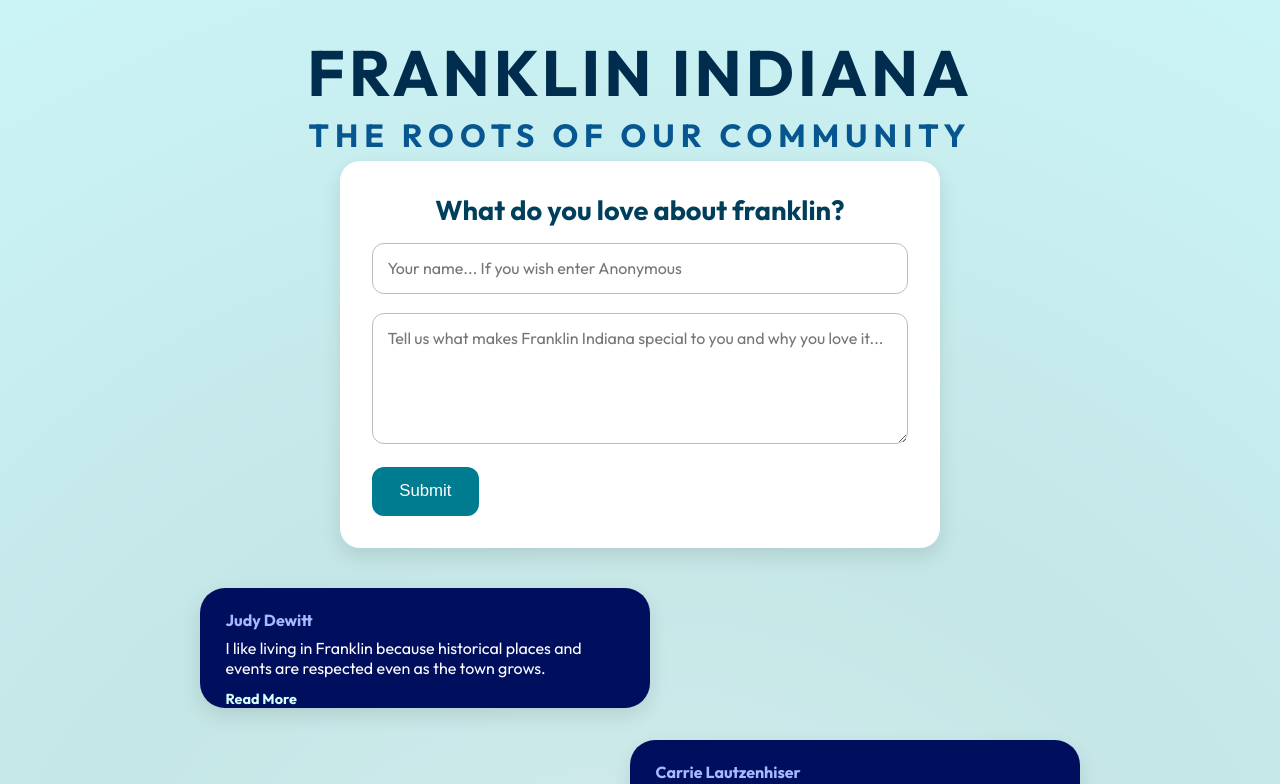
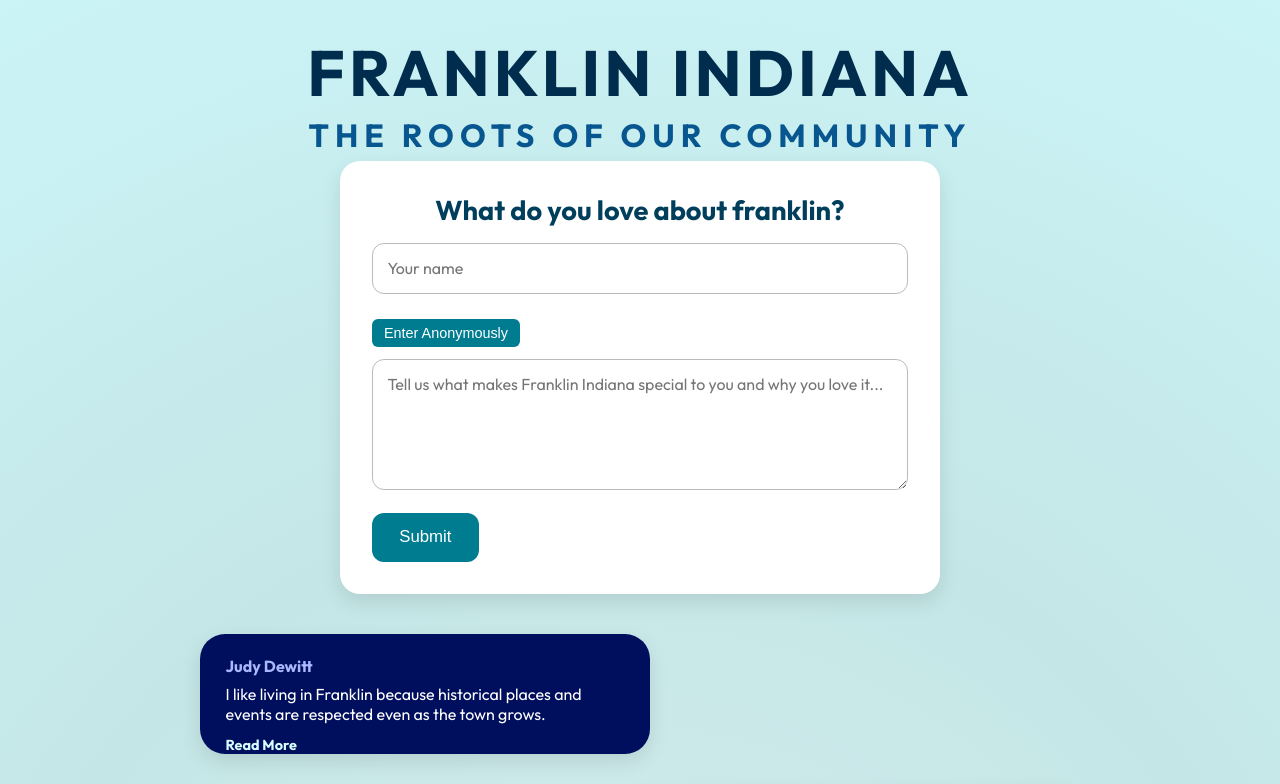
Before and after one commit to Legogym/life-in-franklin, a React (Vite) app: page / in a window 1280 px wide. Shown: the top 784 px of the page. Built offline with nearby package versions, Linux system fonts and the light colour scheme; no server answers; the database is empty.

Commit message:
New Title and other changes

```diff
--- a/src/App.jsx
+++ b/src/App.jsx
@@ -137,12 +137,20 @@ export default function App() {
         <input
           type="text"
           name="name"
-          placeholder="Your name... If you wish enter Anonymous"
+          placeholder="Your name"
           value={formData.name}
           onChange={handleInputChange}
           required
           className="text-input"
         />
+        {/* Anonymous Button */}
+  <button
+    type="button"
+    className="anonymous-button"
+    onClick={() => setFormData(prev => ({ ...prev, name: "Anonymous" }))}
+  >
+    Enter Anonymously
+  </button>
         <textarea
           name="text"
           rows="5"
--- a/src/styles.css
+++ b/src/styles.css
@@ -163,22 +163,22 @@ body, #root, .main-wrapper {
 }
 
 .anonymous-button {
-    display: inline-block;
-    margin-bottom: 1.2rem;
-    padding: 0.4rem 0.9rem;
-    background-color: #f0f0f0;
-    color: #007C91;
-    font-weight: 500;
+    margin-top: 6px;
+    margin-bottom: 12px;
+    padding: 6px 12px;
+    background-color: #007C91;
+    color: white;
+    border: 1px;
+    border-radius: 6px;
     font-size: 0.9rem;
-    border: 1px solid #bbb;
-    border-radius: 10px;
     cursor: pointer;
-    transition: background-color 0.3s ease;
-}
+    transition: background-color 0.3s;
+  }
 
-.anonymous-button:hover {
-    background-color: #dff8f8;
-}
+  .anonymous-button:hover {
+    background-color: #005f63;
+  }
+
 
 button[type="submit"] {
     background-color: #007C91;
```
